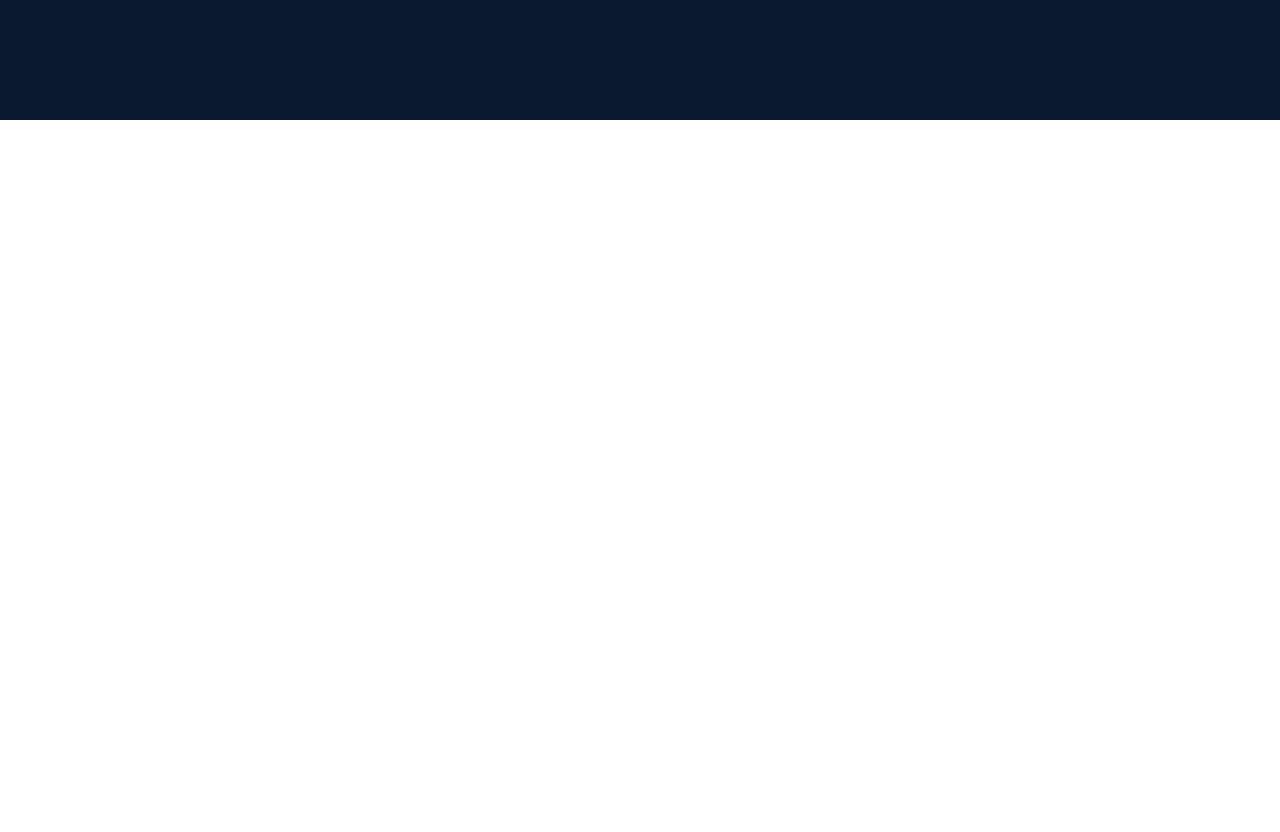
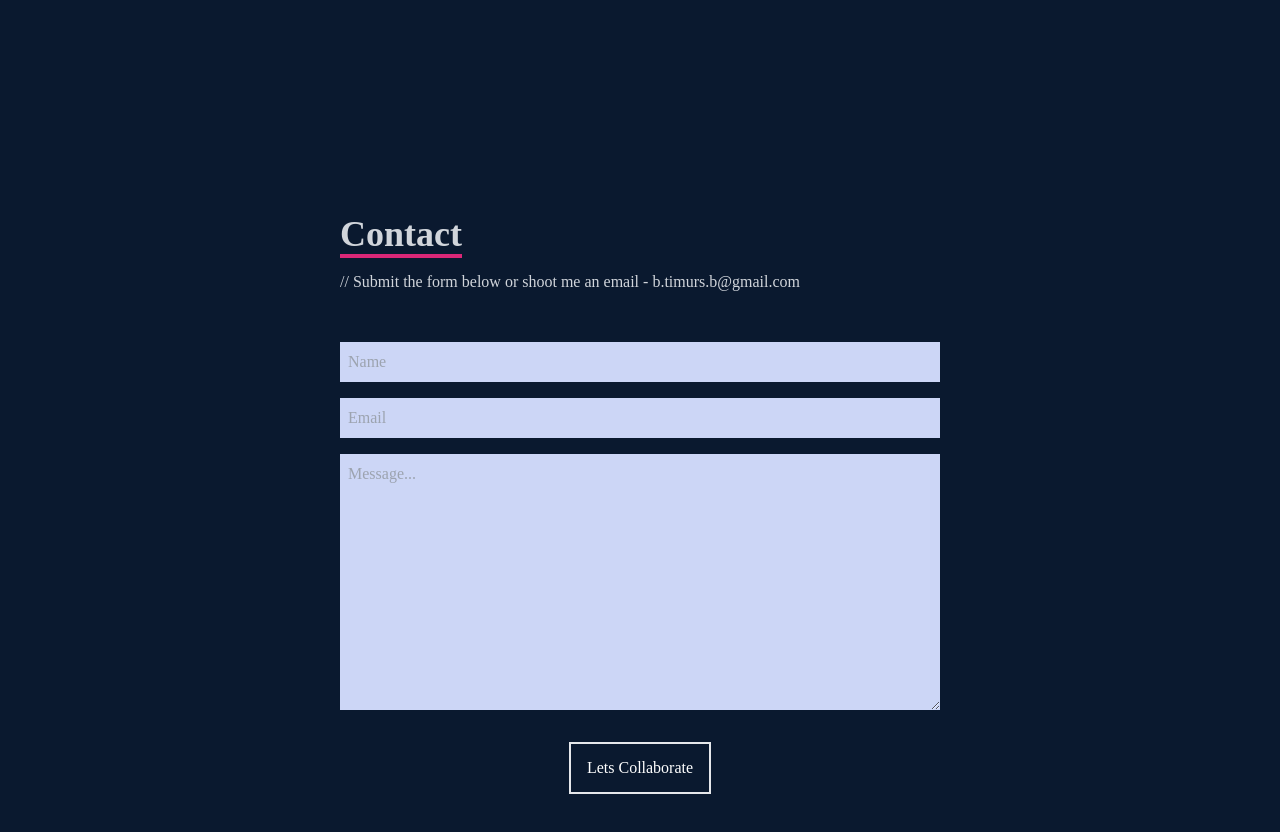
Before and after one commit to BoronenkoTimurs/my-portfolio, a React (Create React App) app: page / in a window 1280 px wide. Shown: the part 3080-3912 px from the top of the page. Before the commit the page ends 3200 px from the top, so only its background shows below. Built offline with nearby package versions, Linux system fonts and the light colour scheme.

Commit message:
Build contact area

```diff
--- a/src/App.js
+++ b/src/App.js
@@ -3,6 +3,7 @@
 import About from "./components/About";
 import Skills from "./components/Skills";
 import Work from "./components/Work";
+import Contact from "./components/Contact";
 function App() {
   return (
     <div>
@@ -11,6 +12,7 @@
       <About />
       <Skills />
       <Work />
+      <Contact/>
     </div>
   );
 }
--- /dev/null
+++ b/src/components/Contact.jsx
@@ -0,0 +1,41 @@
+import React from "react";
+
+const Contact = () => {
+  return (
+    <div className=" w-full h-screen bg-[#0a192f] flex justify-center items-center p-4">
+      <form action="" className="flex flex-col max-w-[600px] w-full">
+        <div className="pb-8 ">
+          <p className="text-4xl font-bold inline border-b-4 border-pink-600 text-gray-300">
+            Contact
+          </p>
+          <p className="text-gray-300 py-4">
+            // Submit the form below or shoot me an email - b.timurs.b@gmail.com
+          </p>
+        </div>
+        <input
+          className="p-2 bg-[#ccd6f6] outline-none"
+          type="text"
+          placeholder="Name"
+          name="name"
+        />
+        <input
+          className="my-4 p-2 bg-[#ccd6f6] outline-none"
+          type="email"
+          placeholder="Email"
+          name="name"
+        />
+        <textarea
+          className="bg-[#ccd6f6] p-2"
+          name="message"
+          rows="10"
+          placeholder="Message..."
+        />
+        <button className="text-white border-2 hover:bg-pink-600 hover:border-pink-600 px-4 py-3 mx-auto my-8 flex items-center">
+          Lets Collaborate
+        </button>
+      </form>
+    </div>
+  );
+};
+
+export default Contact;
```
